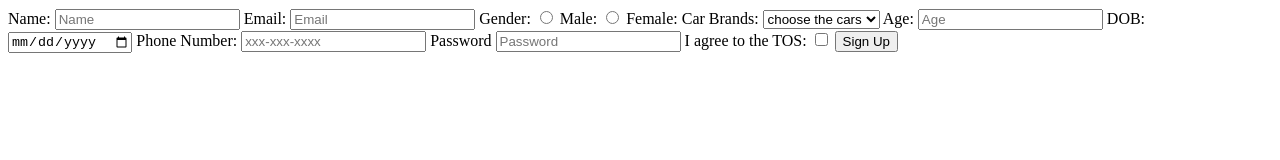
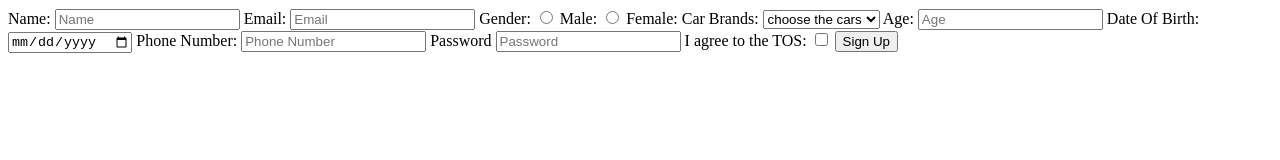
Before and after one commit to acciojob/signup-form-car-Yogagujar07, a website: page main.html in a window 1280 px wide. Drawn offline with Linux system fonts and the light colour scheme.

Commit message:
created a submission

```diff
--- a/main.html
+++ b/main.html
@@ -33,11 +33,11 @@
 		<label for="age">Age:</label>
 		<input type="number" id="age" name="age" placeholder="Age" required>
 
-		<lable for="dob">DOB:</lable>
-		<input type="date" id="dob" name="dob" required>
+		<lable for="dob">Date Of Birth:</lable>
+		<input type="date" id="dob" name="Date Of Birth" required>
 
 		<lable for="tel">Phone Number:</lable>
-		<input type="tel" id="tel" name="tel" pattern="\d{3}-\d{3}-\d{4}" placeholder="xxx-xxx-xxxx">
+		<input type="tel" id="tel" name="tel" pattern="\d{3}-\d{3}-\d{4}" placeholder="Phone Number">
 
 		<label for="password">Password</label>
 		<input type="password" id="password" name="password" placeholder="Password" required>
```
